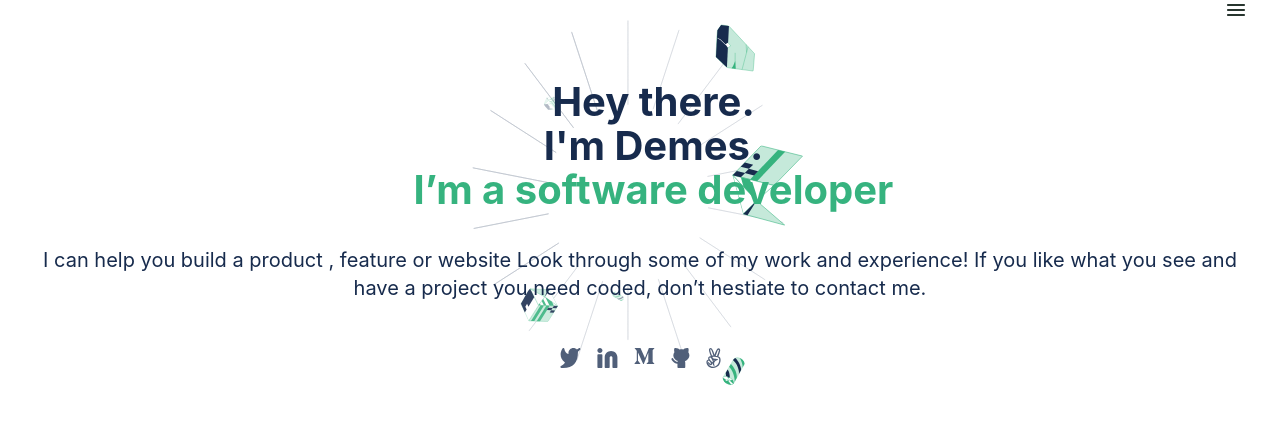
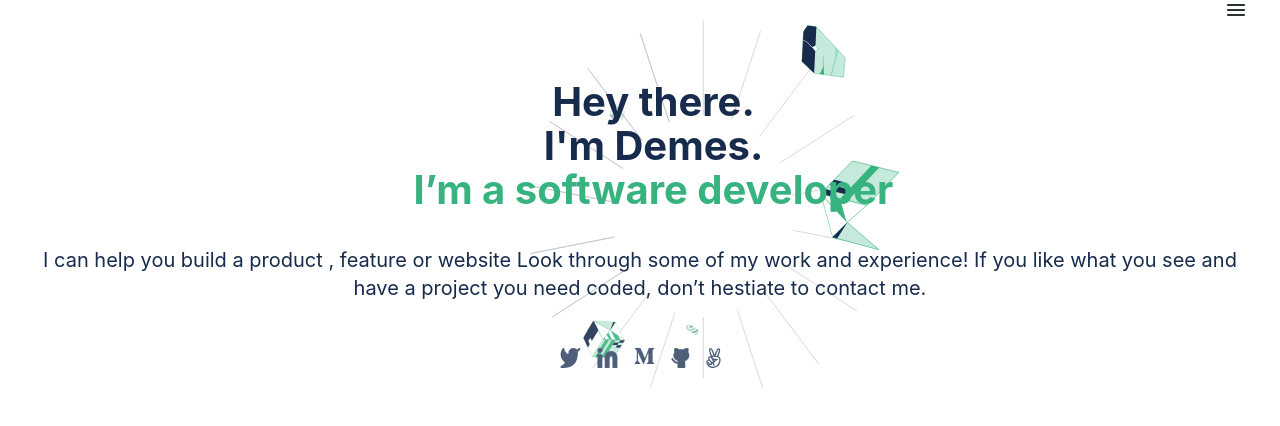
Before and after one commit to demesameneshoa/Portfolio, a website: page index.html in a window 1280 px wide. Drawn offline with Linux system fonts and the light colour scheme.

Commit message:
updated html and css as per the code review to fit Figma Structure

```diff
--- a/style.css
+++ b/style.css
@@ -34,7 +34,7 @@
   background: url(./images/headline-background.svg) no-repeat;
   display: flex;
   flex-direction: column;
-  background-size: 100% 100%;
+  background-size: 112% 112%;
   align-items: center;
   text-align: center;
 }
```
